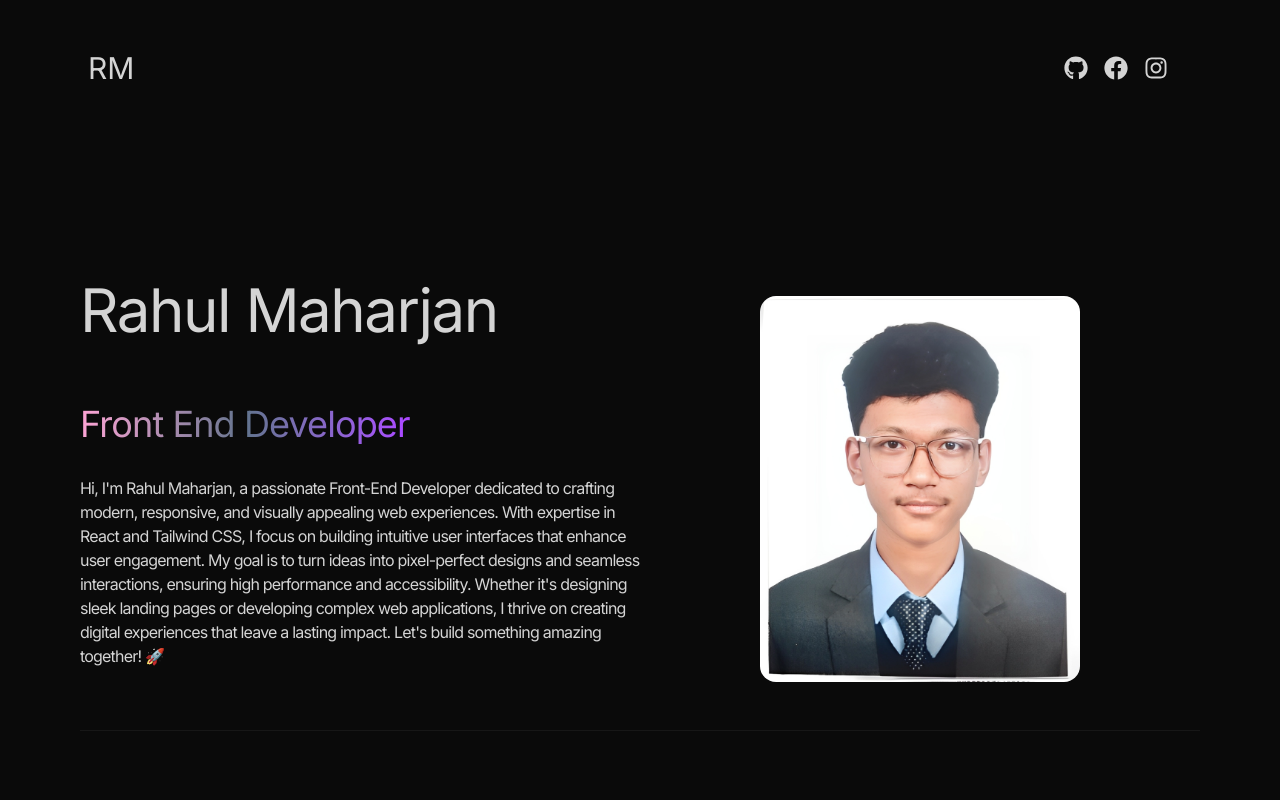
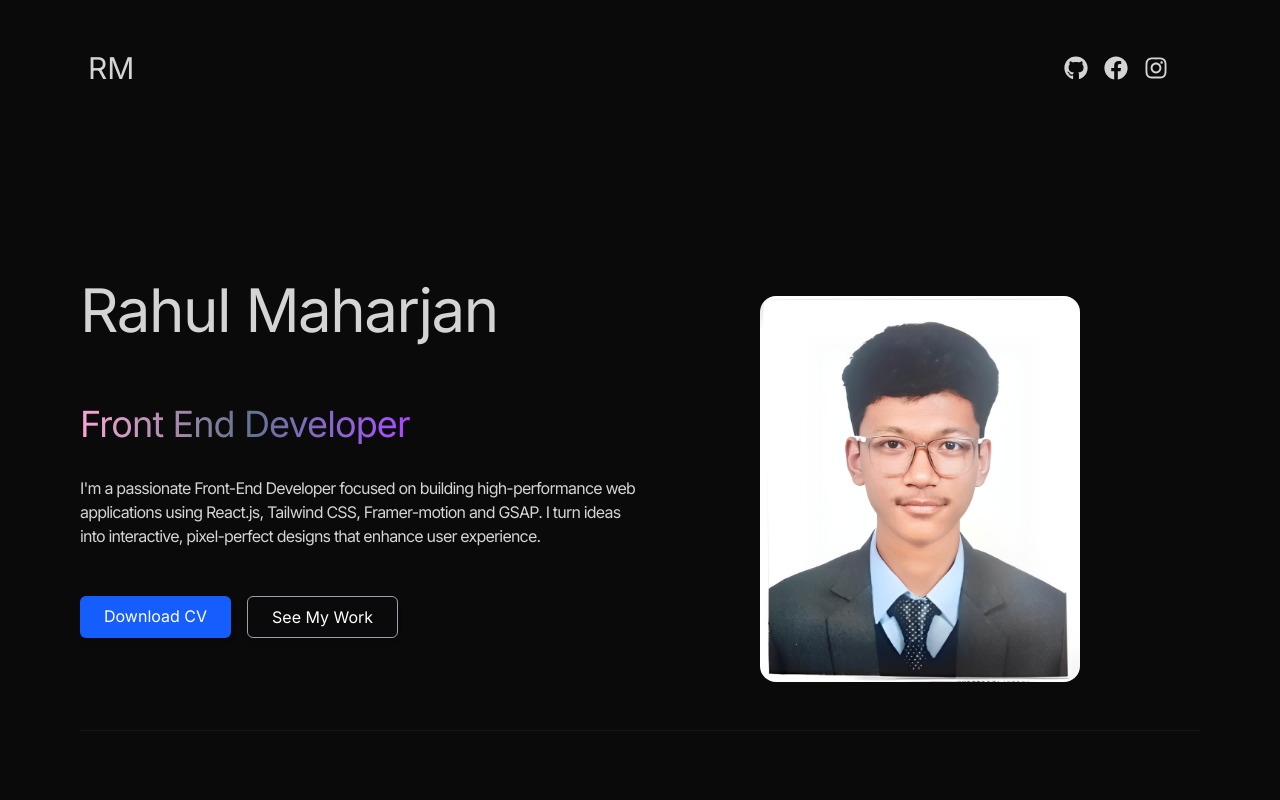
Before and after one commit to mhrjnrahul/react-portfolio, a React (Vite) app: page / in a window 1280 px wide. Shown: the top 800 px of the page. Built offline with nearby package versions, Linux system fonts and the light colour scheme.

Commit message:
added cv and work buttons

```diff
--- a/src/components/Hero.jsx
+++ b/src/components/Hero.jsx
@@ -36,7 +36,28 @@ function Hero() {
                         variants={container(1)}
                         initial="hidden"
                         whileInView="visbile"
-                        className="my-2 max-w-xl py-6 font-light tracking-tighter">{HERO_CONTENT}</motion.p>
+                        className="my-2 max-w-xl py-6 font-light tracking-tighter">{HERO_CONTENT}
+                        </motion.p>
+
+                        <motion.div
+                        variants={container(1.5)}
+                        initial="hidden"
+                        whileInView="visbile"
+                        className="flex flex-col sm:flex-row gap-4 mt-4">
+
+                        <a
+                            href="/Rahul_Resume.pdf"
+                            target="_blank"
+                            className="px-6 py-2 bg-blue-600 text-white rounded-md shadow-md hover:bg-blue-700 transition">
+                            Download CV
+                        </a>
+
+                        <a
+                            href="#projects"
+                            className="px-6 py-2 border border-gray-400 text-white rounded-md shadow-md hover:bg-gray-800 transition">
+                            See My Work
+                        </a>
+                    </motion.div>
                     </div>
                 </div>
                 <div className="w-full lg:w-1/2 lg:p-8">
--- a/src/components/Projects.jsx
+++ b/src/components/Projects.jsx
@@ -4,7 +4,7 @@ import { motion } from "framer-motion";
 
 function Projects() {
     return (
-        <div className="border-b border-neutral-900 pb-4">
+        <div id ="projects" className="border-b border-neutral-900 pb-4">
             <motion.h2
                 whileInView={{ opacity: 1, y: 0 }}
                 initial={{ opacity: 0, y: -100 }}
--- a/src/constants/index.js
+++ b/src/constants/index.js
@@ -3,7 +3,9 @@ import project2 from "../assets/projects/project-2.jpg";
 import project3 from "../assets/projects/project-3.jpg";
 import project4 from "../assets/projects/project-4.jpg";
 
-export const HERO_CONTENT = `Hi, I'm Rahul Maharjan, a passionate Front-End Developer dedicated to crafting modern, responsive, and visually appealing web experiences. With expertise in React and Tailwind CSS, I focus on building intuitive user interfaces that enhance user engagement. My goal is to turn ideas into pixel-perfect designs and seamless interactions, ensuring high performance and accessibility. Whether it's designing sleek landing pages or developing complex web applications, I thrive on creating digital experiences that leave a lasting impact. Let's build something amazing together! 🚀`;
+export const HERO_CONTENT = `I'm a passionate Front-End Developer focused on building
+                            high-performance web applications using React.js, Tailwind CSS, Framer-motion and GSAP. I
+                            turn ideas into interactive, pixel-perfect designs that enhance user experience.`;
 
 export const ABOUT_TEXT = `I'm Rahul Maharjan, a dedicated Front-End Developer with a strong passion
 for crafting elegant, responsive, and user-friendly web applications.
```
Also changed, not shown: 1 other file (tests, documents, lock files or other folders).
